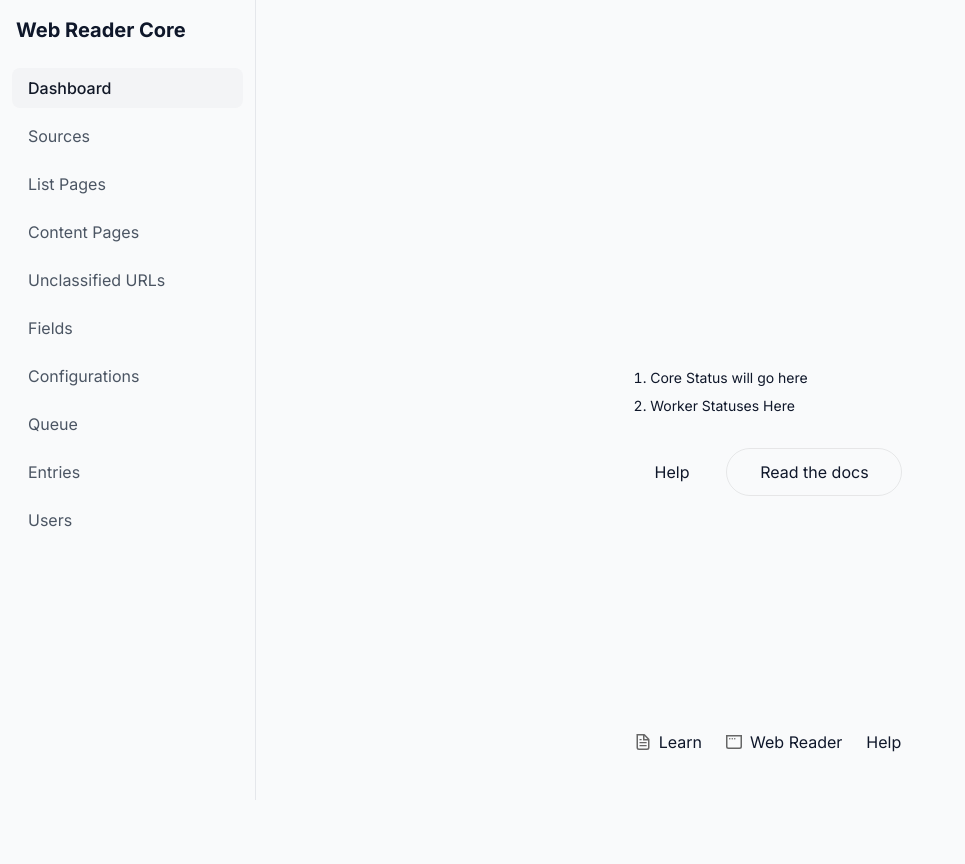
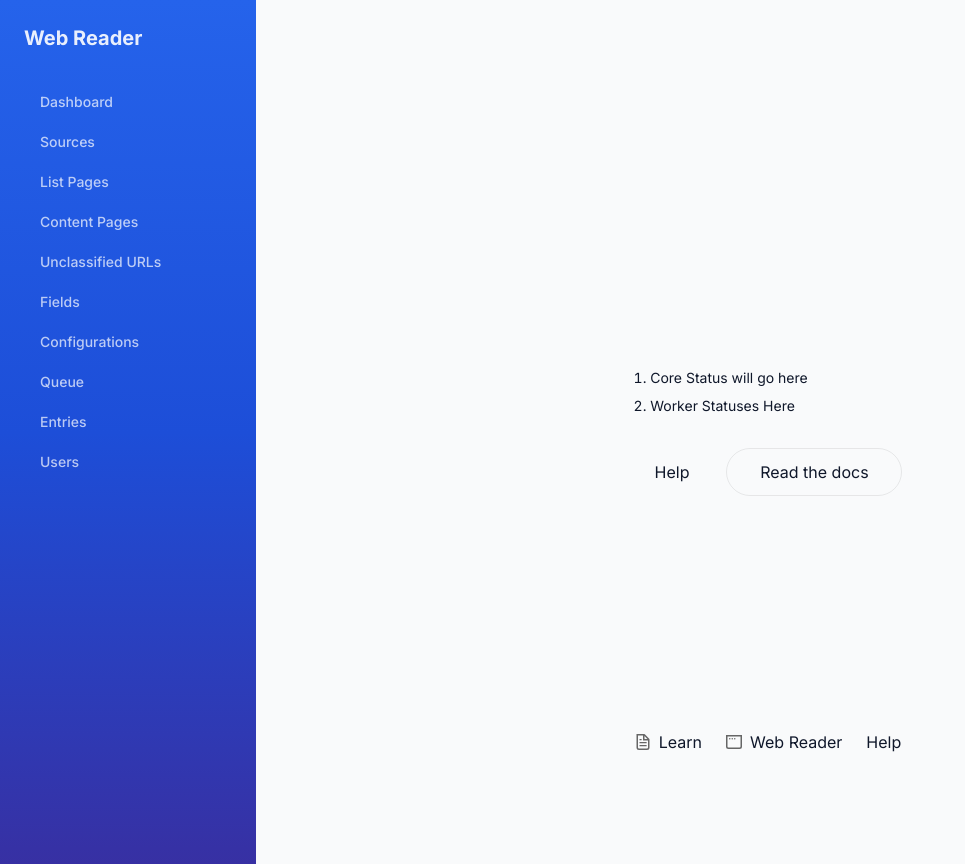
Before and after one commit to NoWayJA/web-reader-core, a Next.js app: page / in a window 1280 px wide. Shown: the whole page, without its empty margins (0-965 px from the left). Built offline with nearby package versions, Linux system fonts and the light colour scheme.

Commit message:
Menu Styling

```diff
--- a/components/side-menu.tsx
+++ b/components/side-menu.tsx
@@ -1,8 +1,6 @@
 'use client'
 
 import Link from 'next/link'
-import { usePathname } from 'next/navigation'
-import { cn } from '@/lib/utils'
 
 interface MenuItem {
     label: string
@@ -24,29 +22,33 @@ const menuItems: MenuItem[] = [
 ]
 
 export function SideMenu() {
-    const pathname = usePathname()
 
     return (
-        <nav className="flex flex-col w-64 h-screen bg-gray-50 border-r">
-            <div className="p-4">
-                <h1 className="text-xl font-bold">Web Reader Core</h1>
+        <aside className="w-64 min-h-screen bg-gradient-to-b from-blue-600 via-blue-700 to-indigo-800 text-white">
+            <div className="p-6">
+                <h1 className="text-xl font-bold mb-8 text-white/90">Web Reader</h1>
+
+                <nav className="space-y-1">
+                    {menuItems.map((item) => (
+                        <MenuItem
+                            key={item.href}
+                            href={item.href}
+                            label={item.label}
+                        />
+                    ))}
+                </nav>
             </div>
-
-            <div className="flex-1 px-3">
-                {menuItems.map((item) => (
-                    <Link
-                        key={item.href}
-                        href={item.href}
-                        className={cn(
-                            'flex items-center px-4 py-2 mt-2 text-gray-600 rounded-lg hover:bg-gray-100',
-                            pathname === item.href && 'bg-gray-100 text-gray-900 font-medium'
-                        )}
-                    >
-                        {item.icon && <span className="mr-3">{item.icon}</span>}
-                        {item.label}
-                    </Link>
-                ))}
-            </div>
-        </nav>
+        </aside>
     )
 }
+
+function MenuItem({ href, label }: { href: string; label: string }) {
+    return (
+        <Link
+            href={href}
+            className="block px-4 py-2 rounded-md text-sm font-medium text-white/70 hover:text-white hover:bg-white/10 transition-colors duration-200"
+        >
+            {label}
+        </Link>
+    )
+}
```
